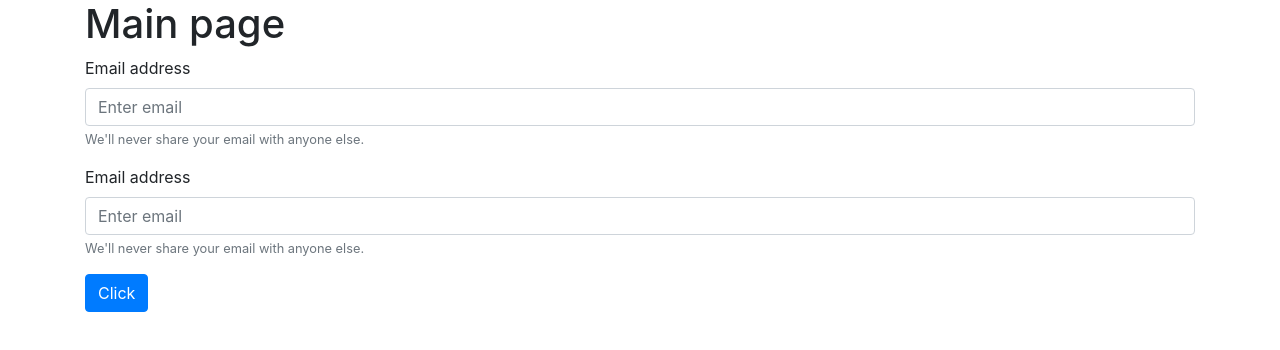
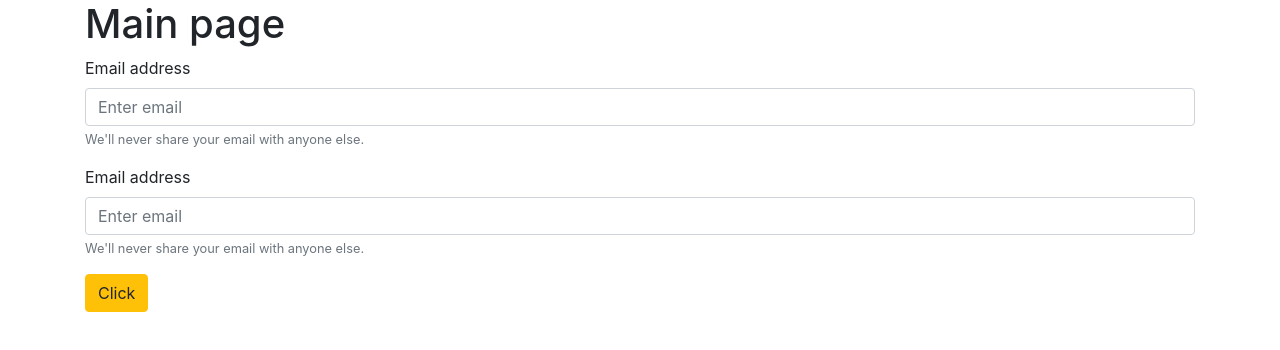
Before and after one commit to denbrown2003/reactredux, a React (Create React App) app: page / in a window 1280 px wide. Shown: the top 350 px of the page. Built offline with nearby package versions, Linux system fonts and the light colour scheme.

Commit message:
fixed bug with loading styles

```diff
--- a/package.json
+++ b/package.json
@@ -32,6 +32,7 @@
     "redux": "^4.0.5",
     "sass": "^1.26.10",
     "sass-loader": "^9.0.2",
+    "style-loader": "^1.2.1",
     "styled-components": "^5.1.1",
     "webpack": "^4.44.1",
     "webpack-cli": "^3.3.12",
--- a/src/components/forms/Auth.js
+++ b/src/components/forms/Auth.js
@@ -22,7 +22,7 @@ class Auth extends React.Component{
                 </Form.Text>
             </Form.Group>
 
-            <Button>Click</Button>
+            <Button variant="warning">Click</Button>
         </Form>
         )
     }
--- a/src/index.js
+++ b/src/index.js
@@ -1,7 +1,7 @@
 import React from 'react';
 import ReactDOM from 'react-dom';
 import './styles/common/index.css';
-import './styles/saas/style.sass'
+import './styles/saas/style.scss'
 import App from './App';
 import * as serviceWorker from './serviceWorker';
 import { BrowserRouter } from 'react-router-dom';
--- a/src/styles/saas/style.sass
+++ /dev/null
@@ -1,6 +0,0 @@
-$font-stack:    Helvetica, sans-serif
-$primary-color: #333
-
-body
-  font: 100% $font-stack
-  color: $primary-color
--- /dev/null
+++ b/src/styles/saas/style.scss
@@ -0,0 +1,8 @@
+$font-stack:    Helvetica, sans-serif;
+$primary-color: #333;
+
+body{
+  font: 100% $font-stack;
+  color: $primary-color;
+  background-color: red($color: #000000);
+}
```
Also changed, not shown: 1 other file (tests, documents, lock files or other folders).
